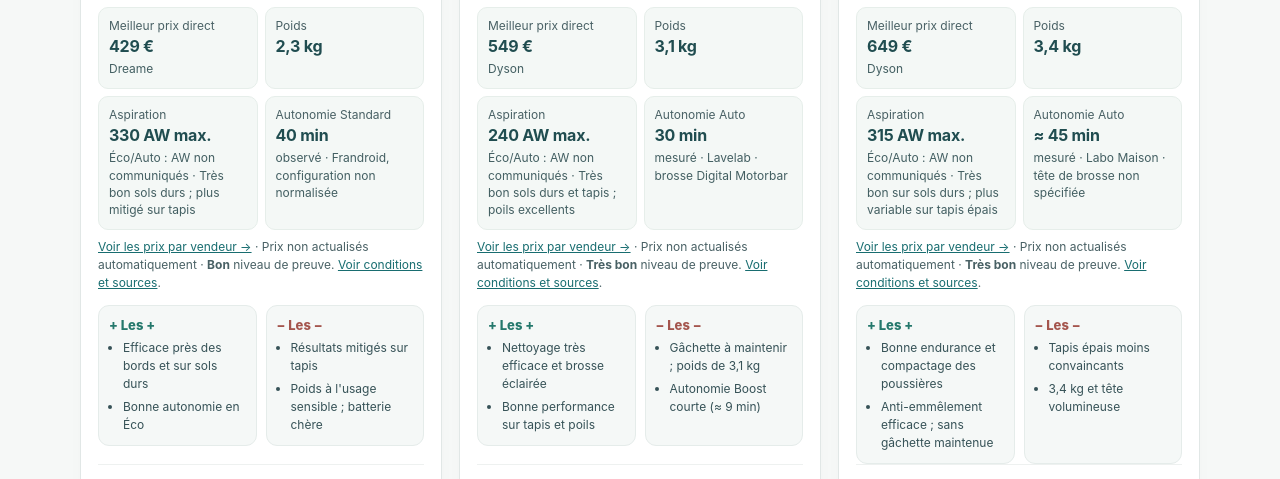
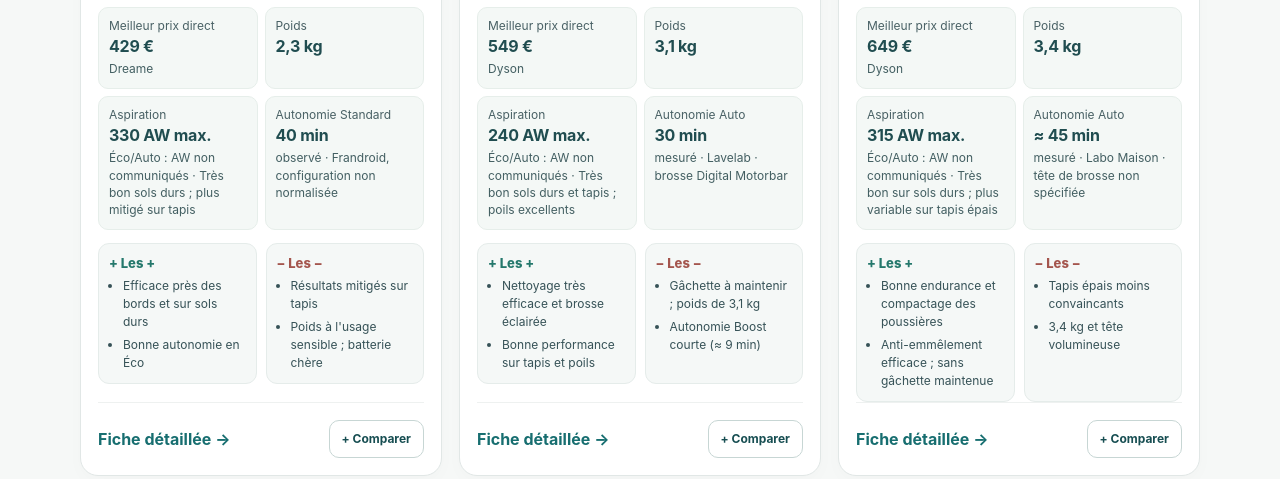
Before and after one commit to gogui51/comparatif-aspirateurs, a plain HTML site: page index.html in a window 1280 px wide. Shown: the part 1073-1552 px from the top of the page. Drawn offline with Linux system fonts and the light colour scheme.

Commit message:
Supprimer les notes redondantes de chaque carte produit

```diff
--- a/index.html
+++ b/index.html
@@ -188,10 +188,9 @@ function renderCards(){
       +quickSpec("Aspiration",p.suction.max+" AW max.",p.suction.modes+" · "+p.suction.performance)
       +quickSpec("Autonomie "+p.autonomy.mode,p.autonomy.display,p.autonomy.kind+" · "+p.autonomy.note)
       +'</div>';
-    const note='<p class="card-note"><a href="'+escapeText(url)+'">Voir les prix par vendeur →</a> · Prix non actualisés automatiquement · <strong>'+escapeText(p.proof.level)+'</strong> niveau de preuve. <a href="'+escapeText(url)+'">Voir conditions et sources</a>.</p>';
     return '<article class="product '+(checked?'selected':'')+'"><div class="cardtop"><span class="brand">'+escapeText(p.brand)+'</span>'+(checked?'<span class="badge">Sélectionné</span>':'')+'</div>'
       +'<a class="product-photo" href="'+escapeText(url)+'" aria-label="Voir la fiche '+escapeText(p.brand+' '+p.model)+'"><img src="'+escapeText(p.image.src)+'" alt="Photo du '+escapeText(p.brand+' '+p.model)+'" width="360" height="240" loading="lazy" decoding="async" onerror="this.parentElement.classList.add(\'photo-unavailable\');this.remove()"></a>'
-      +'<h3>'+detail+'</h3><p class="variant">'+escapeText(p.detail||p.reference)+'</p>'+stats+note+proscons(p)
+      +'<h3>'+detail+'</h3><p class="variant">'+escapeText(p.detail||p.reference)+'</p>'+stats+proscons(p)
       +'<div class="foot"><a class="fichelink" href="'+escapeText(url)+'">Fiche détaillée →</a><button type="button" class="choose" data-id="'+escapeText(p.id)+'" aria-pressed="'+checked+'" '+(!checked&&selected.length>=4?'disabled':'')+'>'+(checked?'✓ Retirer':'+ Comparer')+'</button></div></article>';
   }).join("");
   if(!list.length)$("#cards").innerHTML='<p class="empty">Aucun modèle ne correspond à cette recherche.</p>';
```
